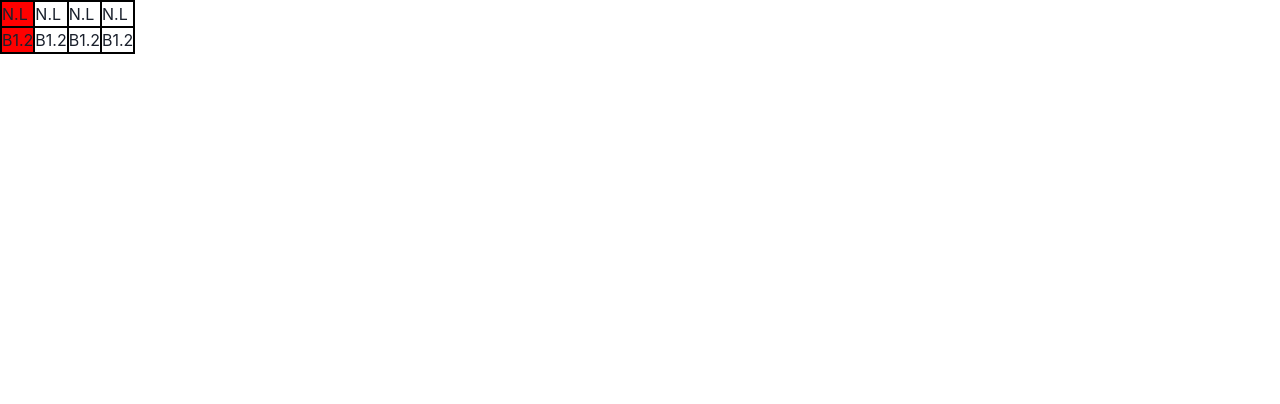
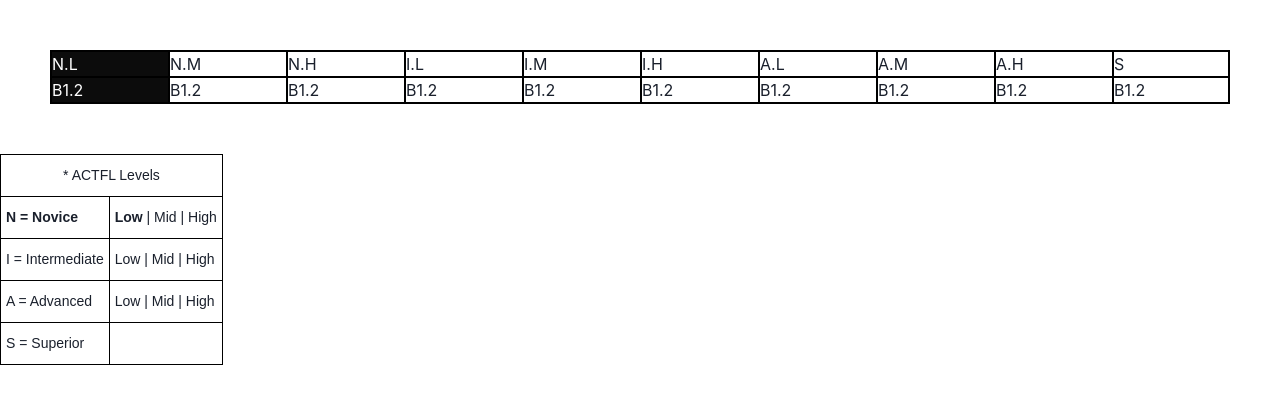
Before and after one commit to chaixinzhe2000/french_leveling_tool, a React (Create React App) app: page / in a window 1280 px wide. Shown: the top 404 px of the page. Built offline with nearby package versions, Linux system fonts and the light colour scheme.

Commit message:
more update

```diff
--- a/package.json
+++ b/package.json
@@ -18,6 +18,7 @@
     "react-dom": "^18.1.0",
     "react-icons": "^3.0.0",
     "react-scripts": "5.0.1",
+    "recoil": "^0.7.6",
     "typescript": "^4.6.3",
     "web-vitals": "^2.1.4"
   },
--- a/src/App.tsx
+++ b/src/App.tsx
@@ -1,21 +1,17 @@
 import * as React from "react"
 import {
 	ChakraProvider,
-	Box,
-	Text,
-	Link,
-	VStack,
-	Code,
-	Grid,
 	theme,
 } from "@chakra-ui/react"
-import { ColorModeSwitcher } from "./ColorModeSwitcher"
-import { Logo } from "./Logo"
-import { Selector } from "./components/Selector/Selector"
 import { SelectorList } from "./components/SelectorList/SelectorList"
+import { RecoilRoot } from "recoil"
+import { LevelTable } from "./components/LevelTable/LevelTable"
 
 export const App = () => (
 	<ChakraProvider theme={theme}>
-		<SelectorList />
+		<RecoilRoot>
+			<SelectorList />
+			<LevelTable />
+		</RecoilRoot>
 	</ChakraProvider>
 )
--- /dev/null
+++ b/src/components/LevelTable/LevelTable.tsx
@@ -0,0 +1,95 @@
+import * as React from "react"
+import { useRecoilValue } from "recoil"
+import { ACTFLLevelState } from "../atom"
+import { ACTFLLevel } from "../levels"
+import "./styles.css"
+
+interface SelectorProps {
+	isLast?: boolean
+}
+
+export const LevelTable = (props: SelectorProps) => {
+
+	const selectedLevel = useRecoilValue(ACTFLLevelState)
+
+	const getTopLevelClass = (levelArray: ACTFLLevel[]) => {
+		let isSubClassSelected = false
+		for (let i = 0; i < levelArray.length; i++) {
+			if (levelArray[i] === selectedLevel) {
+				isSubClassSelected = true
+				break
+			}
+		}
+		return isSubClassSelected ? "bold" : "normal"
+
+	}
+	const getSubLevelClass = (level: ACTFLLevel) => {
+		return selectedLevel === level ? "bold" : "normal"
+	}
+
+	return (
+		<table className="tg">
+			<thead>
+				<tr>
+					<th className="tg-0pky" colSpan={2}>* ACTFL Levels</th>
+				</tr>
+			</thead>
+			<tbody>
+				<tr>
+					<td className="tg-0lax">
+						<span
+							className={getTopLevelClass([
+								ACTFLLevel.NOVICE_LOW,
+								ACTFLLevel.NOVICE_MID,
+								ACTFLLevel.NOVICE_HIGH])}>
+							N = Novice
+						</span>
+					</td>
+					<td className="tg-0lax">
+						<span className={getSubLevelClass(ACTFLLevel.NOVICE_LOW)}>Low</span> |&nbsp;
+						<span className={getSubLevelClass(ACTFLLevel.NOVICE_MID)}>Mid</span> |&nbsp;
+						<span className={getSubLevelClass(ACTFLLevel.NOVICE_HIGH)}>High</span></td>
+				</tr>
+				<tr>
+					<td className="tg-0lax">
+						<span
+							className={getTopLevelClass([
+								ACTFLLevel.INTERMEDIATE_LOW,
+								ACTFLLevel.INTERMEDIATE_MID,
+								ACTFLLevel.INTERMEDIATE_HIGH])}>
+							I = Intermediate
+						</span>
+					</td>
+					<td className="tg-0lax">
+						<span className={getSubLevelClass(ACTFLLevel.INTERMEDIATE_LOW)}>Low</span> |&nbsp;
+						<span className={getSubLevelClass(ACTFLLevel.INTERMEDIATE_MID)}>Mid</span> |&nbsp;
+						<span className={getSubLevelClass(ACTFLLevel.INTERMEDIATE_HIGH)}>High</span></td>
+				</tr>
+				<tr>
+					<td className="tg-0lax">
+						<span
+							className={getTopLevelClass([
+								ACTFLLevel.ADVANCED_LOW,
+								ACTFLLevel.ADVANCED_MID,
+								ACTFLLevel.ADVANCED_HIGH])}>
+							A = Advanced
+						</span>
+					</td>
+					<td className="tg-0lax">
+						<span className={getSubLevelClass(ACTFLLevel.ADVANCED_LOW)}>Low</span> |&nbsp;
+						<span className={getSubLevelClass(ACTFLLevel.ADVANCED_MID)}>Mid</span> |&nbsp;
+						<span className={getSubLevelClass(ACTFLLevel.ADVANCED_HIGH)}>High</span></td>
+				</tr>
+				<tr>
+					<td className="tg-0lax">
+						<span className={getTopLevelClass([
+							ACTFLLevel.SUPERIOR])}>
+							S = Superior
+						</span>
+					</td>
+					<td className="tg-0lax"></td>
+				</tr>
+			</tbody>
+		</table >
+	)
+}
--- /dev/null
+++ b/src/components/LevelTable/styles.css
@@ -0,0 +1,37 @@
+.tg {
+	border-collapse: collapse;
+	border-spacing: 0;
+}
+
+.tg td {
+	border-color: black;
+	border-style: solid;
+	border-width: 1px;
+	font-family: Arial, sans-serif;
+	font-size: 14px;
+	overflow: hidden;
+	padding: 10px 5px;
+	word-break: normal;
+}
+
+.tg th {
+	border-color: black;
+	border-style: solid;
+	border-width: 1px;
+	font-family: Arial, sans-serif;
+	font-size: 14px;
+	font-weight: normal;
+	overflow: hidden;
+	padding: 10px 5px;
+	word-break: normal;
+}
+
+.tg .tg-73oq {
+	border-color: #000000;
+	text-align: left;
+	vertical-align: top;
+}
+
+.bold {
+	font-weight: 600;
+}
--- a/src/components/Selector/Selector.tsx
+++ b/src/components/Selector/Selector.tsx
@@ -1,18 +1,28 @@
 import * as React from "react"
+import { useRecoilState } from "recoil"
+import { ACTFLLevelState } from "../atom"
+import { ACTFLLevel } from "../levels"
 import "./styles.css"
 
 interface SelectorProps {
+	ACTFL: ACTFLLevel
 	isLast?: boolean
 }
 
 export const Selector = (props: SelectorProps) => {
 
-	const { isLast } = props
+	const { isLast, ACTFL } = props
+	const [selectedLevel, setSelectedLevel] = useRecoilState(ACTFLLevelState)
+
+	const isSelected = selectedLevel === ACTFL
 
 	return (
-		<div className="selector-wrapper">
+		<div
+			className={isSelected ? "selector-wrapper-selected" : "selector-wrapper"}
+			onClick={() => { setSelectedLevel(ACTFL) }}
+		>
 			<div className={isLast ? "selector-black-box-up selector-end" : "selector-black-box-up"}>
-				N.L
+				{ACTFL}
 			</div>
 			<div className={isLast ? "selector-black-box-down selector-end" : "selector-black-box-down"}>
 				B1.2
--- a/src/components/Selector/styles.css
+++ b/src/components/Selector/styles.css
@@ -2,11 +2,13 @@
 	border: 2px solid black;
 	border-bottom: none;
 	border-right: none;
+	cursor: pointer;
 }
 
 .selector-black-box-down {
 	border: 2px solid black;
 	border-right: none;
+	cursor: pointer;
 }
 
 .selector-end {
@@ -14,9 +16,15 @@
 }
 
 .selector-wrapper {
-	width: max-content;
+	width: 100%;
+}
+
+.selector-wrapper-selected {
+	background-color: rgb(12, 12, 12);
+	color: white;
+	width: 100%;
 }
 
 .selector-wrapper:hover {
-	background-color: red;
+	background-color: rgb(161, 186, 241);
 }
--- a/src/components/SelectorList/SelectorList.tsx
+++ b/src/components/SelectorList/SelectorList.tsx
@@ -1,4 +1,5 @@
 import * as React from "react"
+import { ACTFLLevel } from "../levels"
 import { Selector } from "../Selector/Selector"
 import "./styles.css"
 
@@ -6,11 +7,16 @@
 
 	return (
 		<div className="selector-list-wrapper">
-			<Selector />
-			<Selector />
-			<Selector />
-			<Selector isLast={true} />
-
+			<Selector ACTFL={ACTFLLevel.NOVICE_LOW} />
+			<Selector ACTFL={ACTFLLevel.NOVICE_MID} />
+			<Selector ACTFL={ACTFLLevel.NOVICE_HIGH} />
+			<Selector ACTFL={ACTFLLevel.INTERMEDIATE_LOW} />
+			<Selector ACTFL={ACTFLLevel.INTERMEDIATE_MID} />
+			<Selector ACTFL={ACTFLLevel.INTERMEDIATE_HIGH} />
+			<Selector ACTFL={ACTFLLevel.ADVANCED_LOW} />
+			<Selector ACTFL={ACTFLLevel.ADVANCED_MID} />
+			<Selector ACTFL={ACTFLLevel.ADVANCED_HIGH} />
+			<Selector ACTFL={ACTFLLevel.SUPERIOR} isLast={true} />
 		</div>
 	)
 }
--- a/src/components/SelectorList/styles.css
+++ b/src/components/SelectorList/styles.css
@@ -1,4 +1,4 @@
 .selector-list-wrapper {
 	display: flex;
-
+	margin: 50px;
 }
--- /dev/null
+++ b/src/components/atom.ts
@@ -0,0 +1,7 @@
+import { atom } from "recoil";
+import { ACTFLLevel } from "./levels";
+
+export const ACTFLLevelState = atom({
+	key: 'ACTFLLevelState', // unique ID (with respect to other atoms/selectors)
+	default: ACTFLLevel.NOVICE_LOW, // default value (aka initial value)
+});
--- /dev/null
+++ b/src/components/levels.ts
@@ -0,0 +1,12 @@
+export enum ACTFLLevel {
+	NOVICE_LOW = "N.L",
+	NOVICE_MID = "N.M",
+	NOVICE_HIGH = "N.H",
+	INTERMEDIATE_LOW = "I.L",
+	INTERMEDIATE_MID = "I.M",
+	INTERMEDIATE_HIGH = "I.H",
+	ADVANCED_LOW = "A.L",
+	ADVANCED_MID = "A.M",
+	ADVANCED_HIGH = "A.H",
+	SUPERIOR = "S"
+}
```
Also changed, not shown: src/ColorModeSwitcher.tsx (deleted, +0 -30 lines), 2 other files (tests, documents, lock files or other folders).
